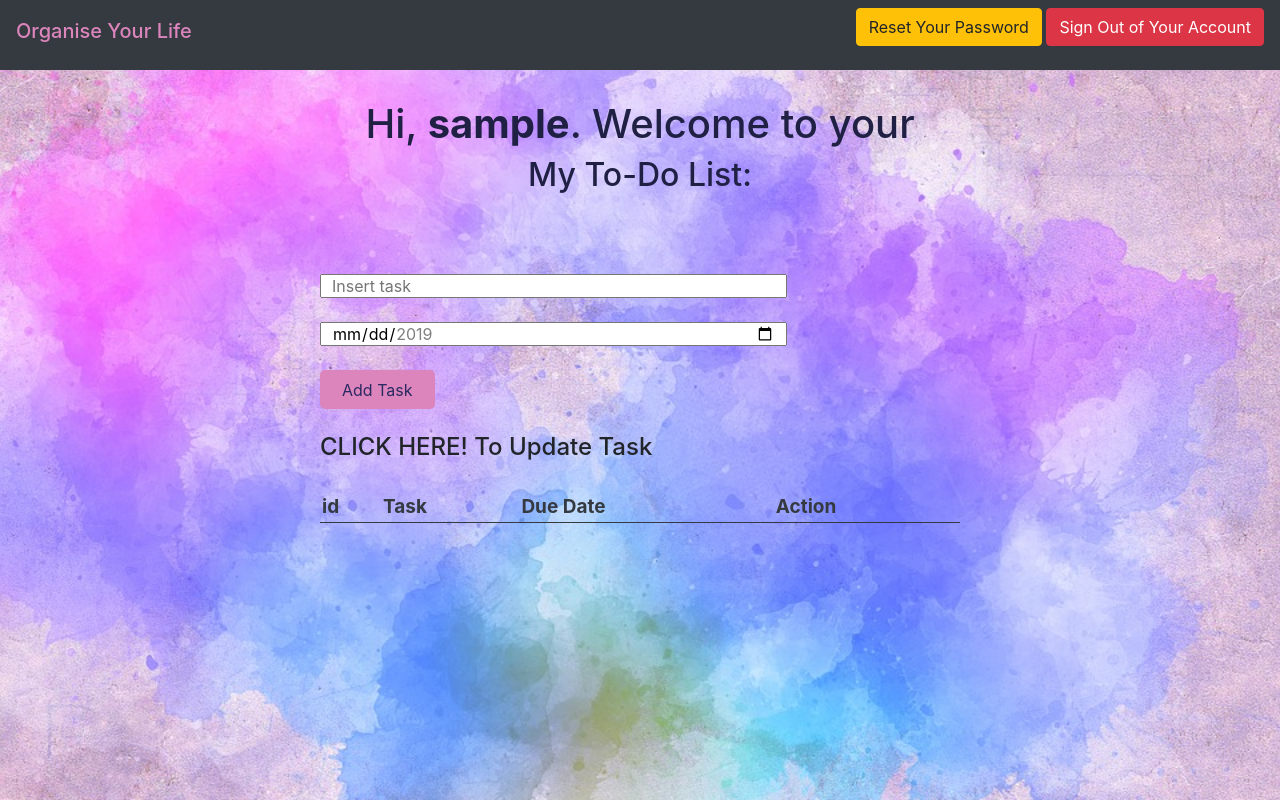
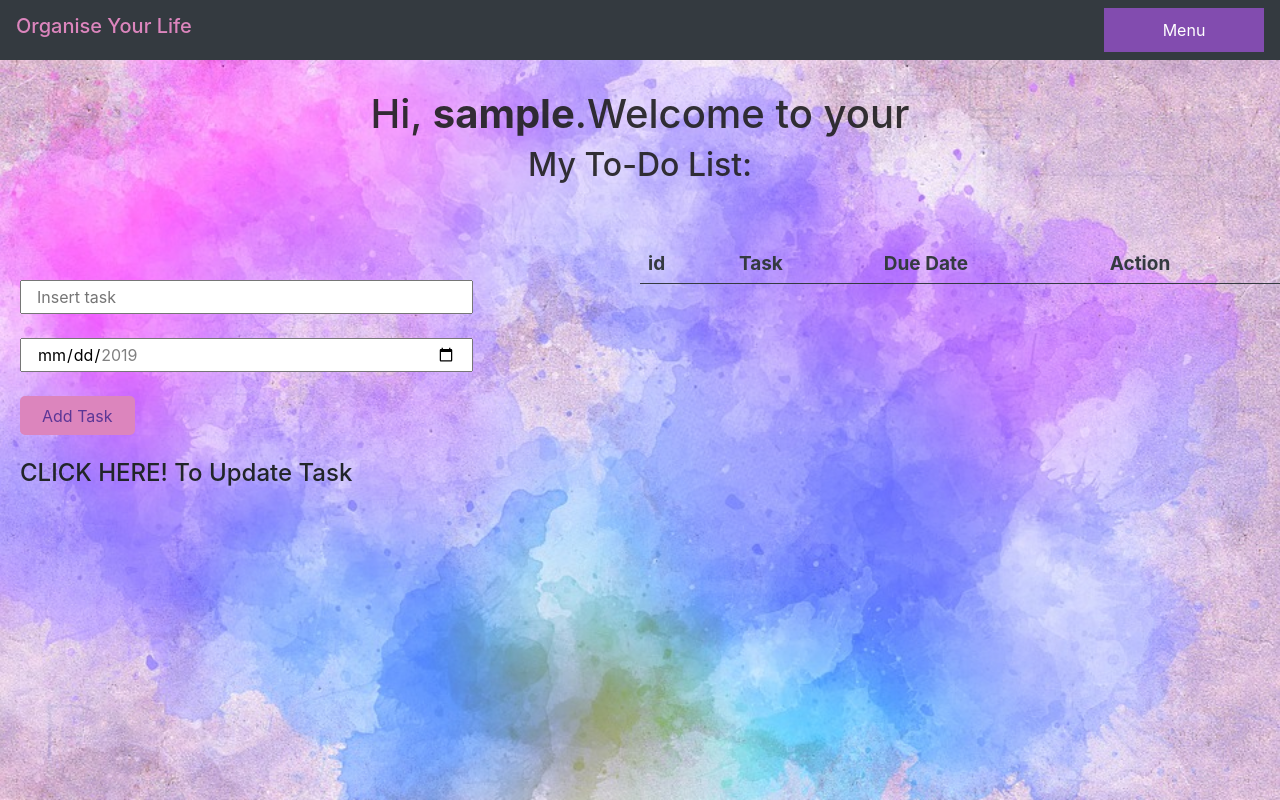
Before and after one commit to AraB3lla/TodoappV2, a PHP site: page /todo.php in a window 1280 px wide. Run offline with PHP 8.4, Linux system fonts and the light colour scheme; the visitor is signed in with stand-in values (Sample User, id 1); data that the repository does not hold is empty.

Commit message:
changed style

```diff
--- /dev/null
+++ b/css/style.css
@@ -0,0 +1,165 @@
+body {
+    background: url("../images/color.jpg");
+    -webkit-background-size: cover;
+    -moz-background-size: cover;
+    -o-background-size: cover;
+    background-size: cover;
+    margin: auto;
+}
+
+
+
+.heading {
+    width: 50%;
+    margin: 30px auto;
+    text-align: center;
+    color: rgba(34, 33, 34, 0.918);
+    border-radius: 20px;
+    border-width: 20px;
+
+}
+
+
+form {
+    width: 50%;
+    border-radius: 5px;
+    padding-top: 50px;
+    float: left;
+    padding-left: 20px;
+
+}
+
+
+.task_input {
+    width: 73%;
+    height: 20px;
+    padding: 15px;
+
+}
+
+.task_btn {
+    height: 39px;
+    background: #dc85bd;
+    color: rgb(91, 54, 150);
+    border: 2px solid #dc85bd;
+    border-radius: 5px;
+    padding: 5px 20px;
+
+}
+
+.task_btn:hover {
+    background-color: #ac3f86;
+    border: 2px solid #ac3f86;
+    color: white;
+}
+
+.form-inline {
+    padding-right: 10px;
+    margin: auto;
+}
+
+table {
+    width: 50%;
+    margin: 30px auto;
+    border-collapse: collapse;
+    float: right;
+
+}
+
+
+tr {
+    border-bottom: 1px solid #343a40;
+}
+
+th {
+    font-size: 19px;
+    color: #343a40;
+    text-align: center;
+}
+
+th,
+td {
+    border: none;
+    height: 30px;
+    padding: 8px;
+    padding-right: 20px;
+}
+
+
+.task {
+    text-align: center;
+}
+
+.delete {
+    text-align: center;
+}
+
+.delete a {
+    color: white;
+    background: #dc85bd;
+    padding: 1px 6px;
+    border-radius: 3px;
+    text-decoration: none;
+}
+
+.delete :hover {
+    background-color: #ac3f86;
+    border: 2px solid #ac3f86;
+    color: white;
+}
+
+/* Style The Dropdown Button */
+.dropbtn {
+    background-color: rgb(130, 76, 175);
+    color: white;
+    padding: 10px;
+    font-size: 16px;
+    border: none;
+    cursor: pointer;
+    width: 10em;
+}
+
+/* The container <div> - needed to position the dropdown content */
+.dropdown {
+    position: relative;
+    display: inline-block;
+}
+
+/* Dropdown Content (Hidden by Default) */
+.dropdown-content {
+    display: none;
+    position: absolute;
+    background-color: #86b3e3;
+    min-width: 120px;
+    box-shadow: 0px 8px 16px 0px rgba(0, 0, 0, 0.2);
+    z-index: 1;
+}
+
+/* Links inside the dropdown */
+.dropdown-content a {
+    color: black;
+    padding: 12px 16px;
+    text-decoration: none;
+    display: block;
+}
+
+/* Change color of dropdown links on hover */
+.dropdown-content a:hover {
+    background-color: #d8ac5a
+}
+
+/* Show the dropdown menu on hover */
+.dropdown:hover .dropdown-content {
+    display: block;
+}
+
+/* Change the background color of the dropdown button when the dropdown content is shown */
+.dropdown:hover .dropbtn {
+    background-color: #26e26e;
+}
+
+@media only screen and (max-width: 600px) {
+    .button {
+        width: 200px;
+    }
+}
--- a/login.php
+++ b/login.php
@@ -94,7 +94,7 @@ if($_SERVER["REQUEST_METHOD"] == "POST"){
     <meta charset="UTF-8">
     <title>Login</title>
     <link rel="stylesheet" href="https://maxcdn.bootstrapcdn.com/bootstrap/3.3.7/css/bootstrap.css">
-    <link rel="stylesheet" type="text/css" href="style1.css">
+    <link rel="stylesheet" type="text/css" href="css/login.css">
 </head>
 <body>
     <div class="wrapper">
--- a/register.php
+++ b/register.php
@@ -99,7 +99,7 @@ if($_SERVER["REQUEST_METHOD"] == "POST"){
     <meta charset="UTF-8">
     <title>Sign Up</title>
     <link rel="stylesheet" href="https://maxcdn.bootstrapcdn.com/bootstrap/3.3.7/css/bootstrap.css">
-    <link rel="stylesheet" type="text/css" href="style1.css">
+    <link rel="stylesheet" type="text/css" href="css/login.css">
 </head>
 <body>
     <div class="wrapper">
--- a/reset-password.php
+++ b/reset-password.php
@@ -76,7 +76,7 @@ if($_SERVER["REQUEST_METHOD"] == "POST"){
     <meta charset="UTF-8">
     <title>Reset Password</title>
     <link rel="stylesheet" href="https://maxcdn.bootstrapcdn.com/bootstrap/3.3.7/css/bootstrap.css">
-    <link rel="stylesheet" type="text/css" href="style1.css">
+    <link rel="stylesheet" type="text/css" href="css/login.css">
 </head>
 <body>
     <div class="wrapper">
@@ -95,7 +95,7 @@ if($_SERVER["REQUEST_METHOD"] == "POST"){
             </div>
             <div class="form-group">
                 <input type="submit" class="btn btn-primary" value="Submit">
-                <a class="btn btn-link" href="welcome.php">Cancel</a>
+                <a class="btn btn-link" href="todo.php">Cancel</a>
             </div>
         </form>
     </div>
--- a/style.css
+++ /dev/null
@@ -1,90 +0,0 @@
-body {
-    background: url("images/color.jpg");
-    -webkit-background-size: cover;
-    -moz-background-size: cover;
-    -o-background-size: cover;
-    background-size: cover;
-}
-
-
-
-.heading {
-    width: 50%;
-    margin: 30px auto;
-    text-align: center;
-    color: rgb(31, 32, 68);
-    border-radius: 20px;
-    border-width: 20px;
-}
-
-
-form {
-    width: 50%;
-    margin: auto;
-    border-radius: 5px;
-    padding-top: 50px;
-}
-
-form p {
-    color: red;
-    margin: 0px;
-}
-
-.task_input {
-    width: 73%;
-    height: 15px;
-    padding: 10px;
-}
-
-.task_btn {
-    height: 39px;
-    background: #dc85bd;
-    color: rgb(42, 41, 97);
-    border: 2px solid #dc85bd;
-    border-radius: 5px;
-    padding: 5px 20px;
-
-}
-
-.form-inline {
-    padding-right: 10px;
-}
-
-table {
-    width: 50%;
-    margin: 30px auto;
-    border-collapse: collapse;
-}
-
-tr {
-    border-bottom: 1px solid #343a40;
-}
-
-th {
-    font-size: 19px;
-    color: #343a40;
-}
-
-th,
-td {
-    border: none;
-    height: 30px;
-    padding: 2px;
-}
-
-
-.task {
-    text-align: center;
-}
-
-.delete {
-    text-align: center;
-}
-
-.delete a {
-    color: white;
-    background: #dc85bd;
-    padding: 1px 6px;
-    border-radius: 3px;
-    text-decoration: none;
-}
--- a/todo.php
+++ b/todo.php
@@ -71,7 +71,7 @@
   <meta name="viewport" content="width=device-width, initial-scale=1.0">
   <meta http-equiv="X-UA-Compatible" content="ie=edge">
   <title>To-Do List</title>
-  <link rel="stylesheet" type="text/css" href="style.css">
+  <link rel="stylesheet" type="text/css" href="css/style.css">
   <script src="https://ajax.googleapis.com/ajax/libs/jquery/3.3.1/jquery.min.js"></script>
   <link rel="stylesheet" href="https://stackpath.bootstrapcdn.com/bootstrap/4.3.1/css/bootstrap.min.css"
     integrity="sha384-ggOyR0iXCbMQv3Xipma34MD+dH/1fQ784/j6cY/iJTQUOhcWr7x9JvoRxT2MZw1T" crossorigin="anonymous">
@@ -79,16 +79,22 @@
 <body>
 <nav class="navbar navbar-dark bg-dark" style="width: 100%;">
     <h1><a class="navbar-brand" style="color:#dc85bd;"> Organise Your Life</a></h1>
-    <p>
-        <a href="reset-password.php" class="btn btn-warning">Reset Your Password</a>
-        <a href="logout.php" class="btn btn-danger">Sign Out of Your Account</a>
-    </p>
+
+    <div class="dropdown">
+  <button class="dropbtn">Menu</button>
+  <div class="dropdown-content">
+  <a href="reset-password.php"class="button">Reset Your Password</a>
+  <a href="logout.php" class="button" >Sign Out of Your Account</a>
+  </div>
+</div>
+
  </nav>
 
   <div class="heading">
-        <h1>Hi, <b><?php echo htmlspecialchars($_SESSION["username"]); ?></b>. Welcome to your</h1>
+        <h1>Hi, <b><?php echo htmlspecialchars($_SESSION["username"]); ?></b>.Welcome to your</h1>
   <h2>My To-Do List:</h2>
   </div>
+  <div class="formBg">
         <form action="<?php echo htmlspecialchars($_SERVER["PHP_SELF"]); ?>" method="post">
             <?php if (isset($errors)){ ?>
                 <p><?php echo $errors; ?></p>
```
Also changed, not shown: css/login.css (added, +11 -0 lines), style1.css (deleted, +0 -11 lines), images/color1.jpg (added), 1 other file. Lines whose indentation alone changed are shown as unchanged.
